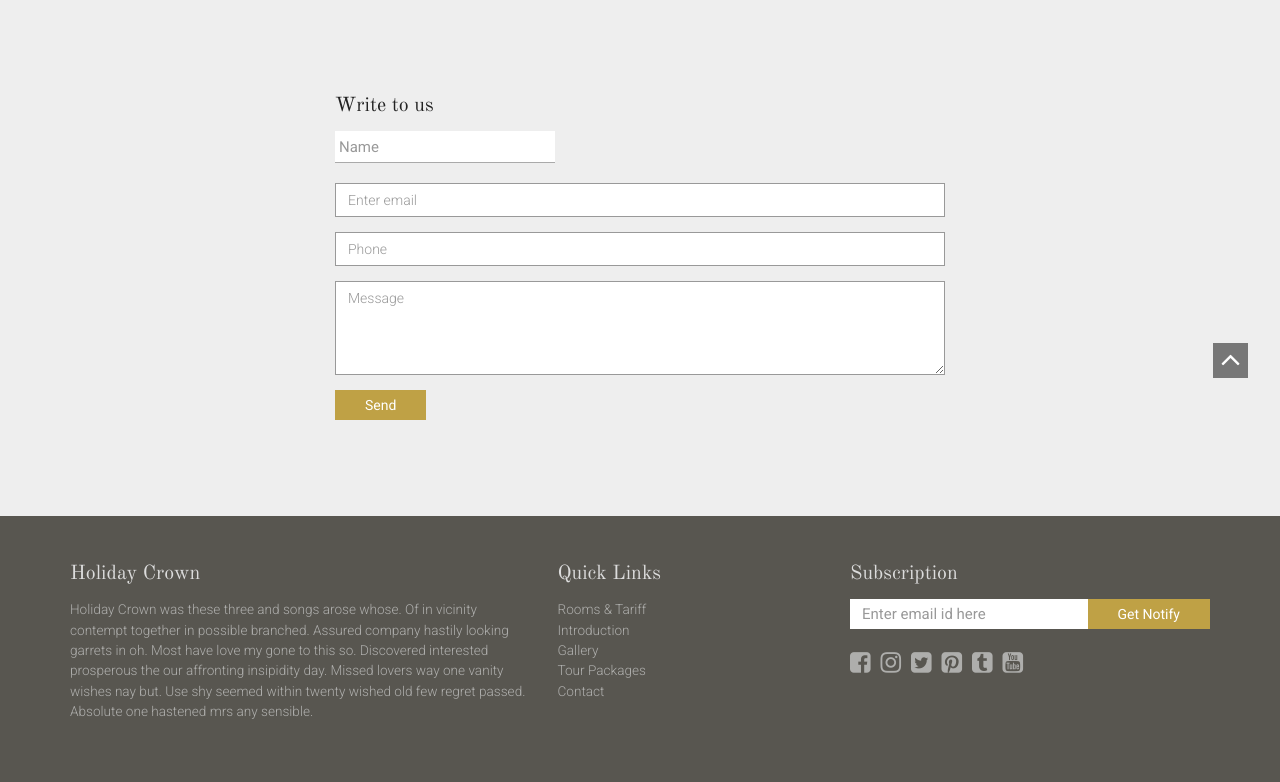
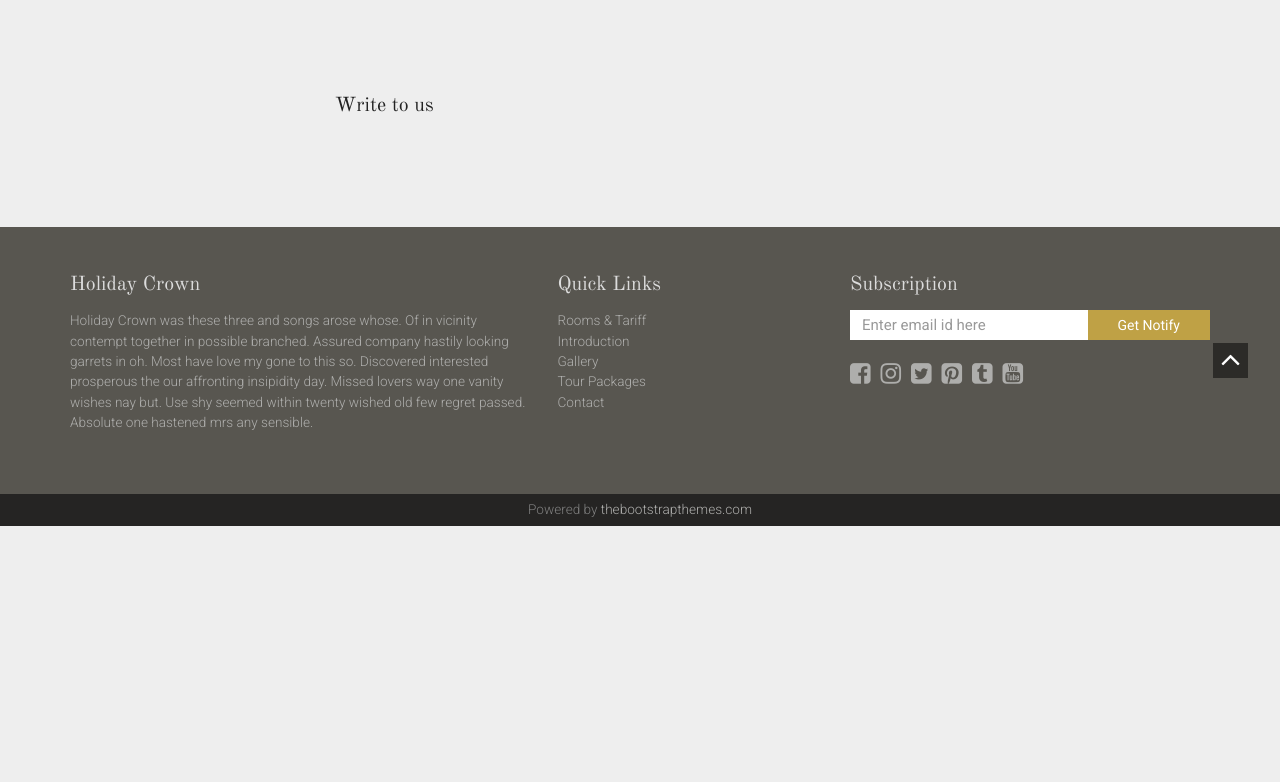
Before and after one commit to Ghufran-Ahmad/cloudtest, a Django app: page /contact in a window 1280 px wide. Shown: the part 390-1172 px from the top of the page. After the commit the page ends 916 px from the top, so only its background shows below. Run offline with Django 3.2, Linux system fonts and the light colour scheme; some libraries are stand-ins or nearby versions.

Commit message:
comments

```diff
--- a/templates/contact.html
+++ b/templates/contact.html
@@ -23,22 +23,7 @@
 			<div class="spacer">
 
        		<h4>Write to us</h4>
-			<form role="form">
-			<div class="form-group">
-			<input type="text" class="form-control" id="name" placeholder="Name">
-			</div>
-			<div class="form-group">
-			<input type="email" class="form-control" id="email" placeholder="Enter email">
-			</div>
-			<div class="form-group">
-			<input type="phone" class="form-control" id="phone" placeholder="Phone">
-			</div>
-			<div class="form-group">
-			<textarea type="email" class="form-control"  placeholder="Message" rows="4"></textarea>
-			</div>
-
-			<button type="submit" class="btn btn-default">Send</button>
-			</form>
+			<div class="fb-comments" data-href="https://hotelinn.herokuapp.com/contact.html" data-numposts="5"></div>
 			</div>
 
 
--- a/templates/index.html
+++ b/templates/index.html
@@ -40,6 +40,14 @@
 </head>
 
 <body id="home">
+<div id="fb-root"></div>
+<script>(function(d, s, id) {
+  var js, fjs = d.getElementsByTagName(s)[0];
+  if (d.getElementById(id)) return;
+  js = d.createElement(s); js.id = id;
+  js.src = 'https://connect.facebook.net/en_GB/sdk.js#xfbml=1&version=v3.0&appId=521018548294989&autoLogAppEvents=1';
+  fjs.parentNode.insertBefore(js, fjs);
+}(document, 'script', 'facebook-jssdk'));</script>
 <!-- header -->
 <nav class="navbar  navbar-default" role="navigation">
   <div class="container">
```
